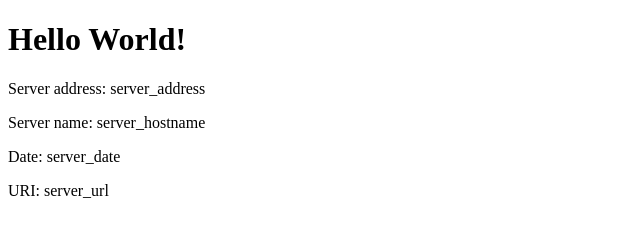
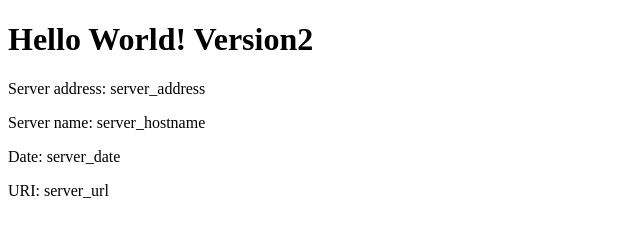
Before and after one commit to ljhmir/eks-exmaple, a plain HTML site: page src/index.html in a window 1280 px wide. Shown: the whole page, without its empty margins (0-640 px from the left). Drawn offline with Linux system fonts and the light colour scheme.

Commit message:
v2 Updating home page

```diff
--- a/src/index.html
+++ b/src/index.html
@@ -1,12 +1,12 @@
 <!DOCTYPE html>
 <html>
 <head>
-  <title>Hello World</title>
+  <title>Hello World Verions 2</title>
 </head>
 
 <body>
 <div class="info">
-<h1>Hello World!</h1>
+<h1>Hello World! Version2</h1>
 <p><span>Server&nbsp;address:</span> <span>server_address</span></p>
 <p><span>Server&nbsp;name:</span> <span>server_hostname</span></p>
 <p class="smaller"><span>Date:</span> <span>server_date</span></p>
```
